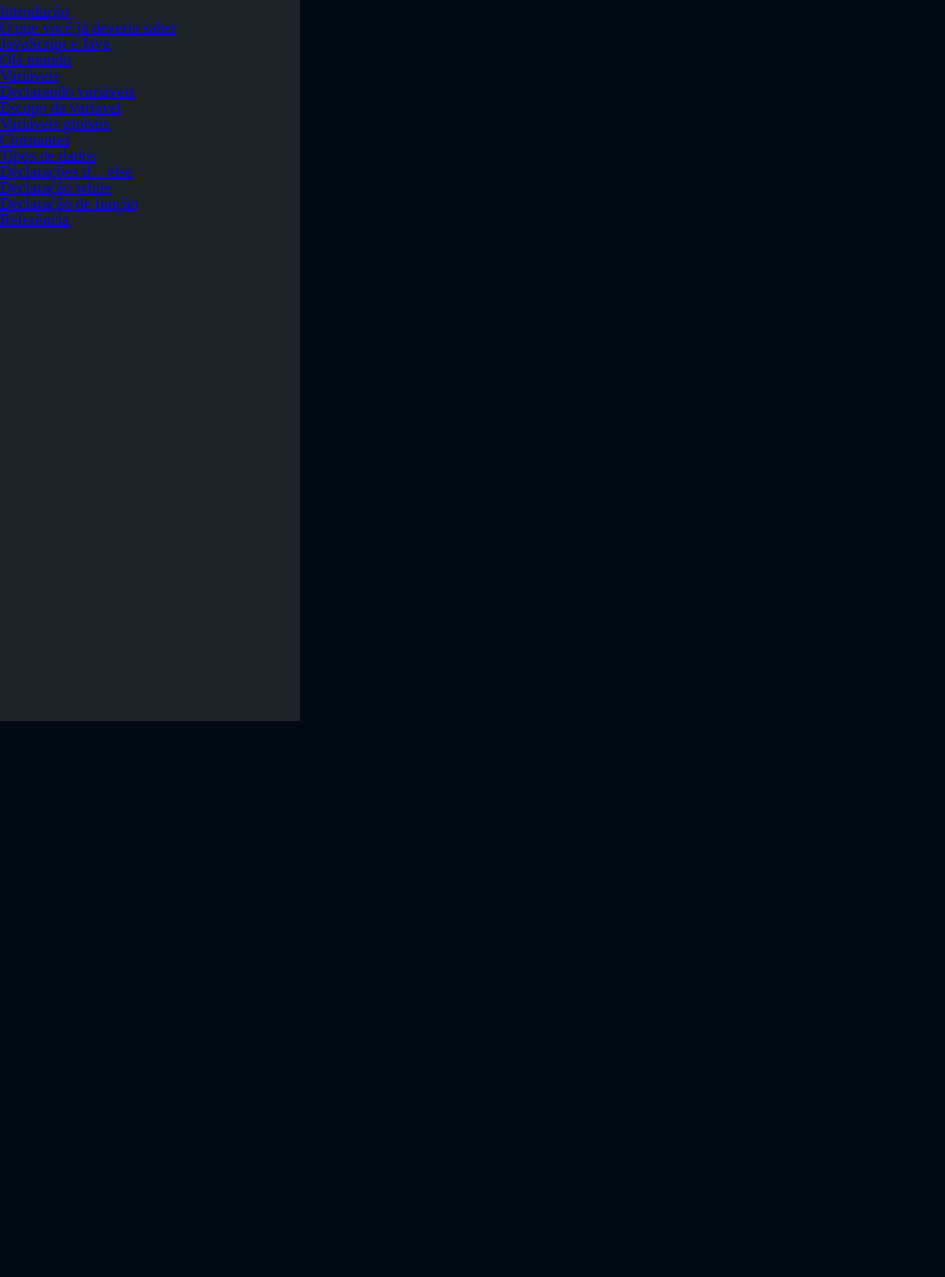
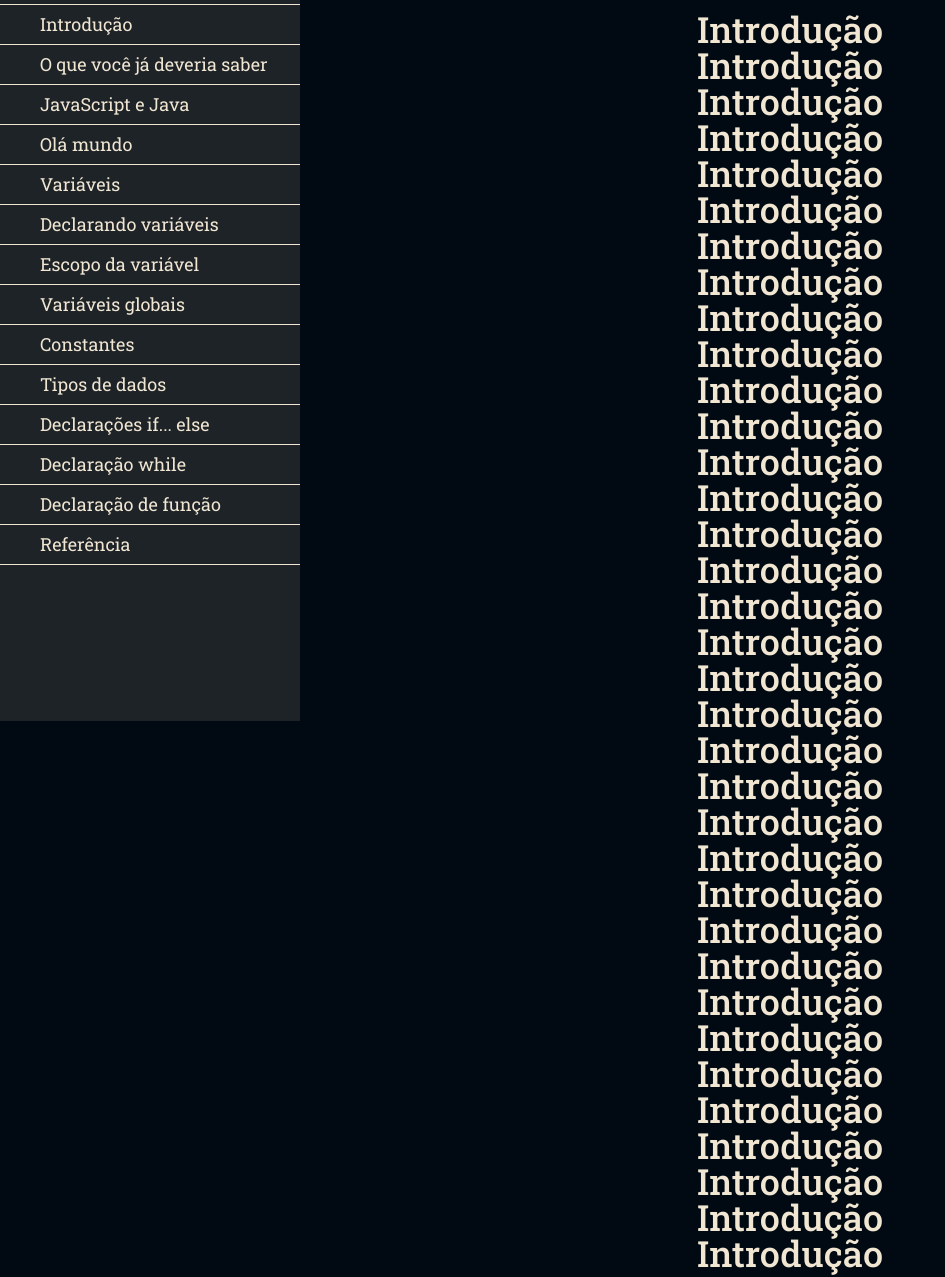
Before and after one commit to jpolivra/javascript-tdp-fcc, a plain HTML site: page index.html in a window 1280 px wide. Shown: the part 79-1356 px from the top of the page, without its empty margins (0-945 px from the left). Before the commit the page ends 800 px from the top, so only its background shows below. Drawn offline with Linux system fonts and the light colour scheme.

Commit message:
Sidebar nav fixed

```diff
--- a/css/style.css
+++ b/css/style.css
@@ -62,8 +62,10 @@ body {
     background: #010A13;
 }
 
+/* Nav */
+
 nav#navbar {
-    height: 100%;
+    height: 100vh;
     width: 300px;
     position: fixed;
     z-index: 1;
@@ -75,10 +77,52 @@ nav#navbar {
 nav#navbar header img {
     margin-left: 40px;
     margin-top: 10px;
-    margin-bottom: 10px;
+    padding-bottom: 10px;
 }
 
-nav#navbar header a {
+nav header {
     width: 100%;
     border-bottom: 1px solid #F0E6D2;
 }
+
+nav ul li a {
+    font-family: 'Roboto Slab', serif;
+    text-decoration: none;
+    font-size: 1.125em;
+    margin-left: 40px;
+    color: #F0E6D2;
+    max-width: 177px;
+}
+
+nav ul li {
+    margin-top: 10px;
+    padding-bottom: 10px;
+    width: 300px;
+    border-bottom: 1px solid #F0E6D2;
+}
+
+/* Utilizo da div#nav-clone para deixar a nav fixada, mas mesmo assim ainda manter um efeito de display block empurrando a section de texto*/
+
+div#nav-clone {
+    height: 100%;
+    width: 300px;
+}
+
+main {
+    display: flex;
+}
+
+main div#text-div {
+    flex-grow: 1;
+    display: flex;
+    flex-direction: column;
+    align-items: center;
+    padding-top: 90px;
+}
+
+main div#text-div section header h2{
+    font-family: 'Roboto Slab', serif;
+    font-size: 2.25em;
+    color: #F0E6D2;
+    font-weight: 500;
+}
--- a/index.html
+++ b/index.html
@@ -6,9 +6,14 @@
     <meta name="viewport" content="width=device-width, initial-scale=1.0">
     <title>JavaScript | TDP</title>
     <link rel="stylesheet" href="./css/style.css">
+    <link rel="preconnect" href="https://fonts.gstatic.com">
+    <link href="https://fonts.googleapis.com/css2?family=Roboto+Slab:wght@400;500&display=swap" rel="stylesheet">
 </head>
 <body>
     <main id="main-doc">
+        <div id="nav-clone">
+            <h1>Clone</h1>
+        </div>
         <nav id="navbar">
             <header><a href="#"><img src="./img/logo.svg" alt=""></a></header>
             <ul>
@@ -30,10 +35,112 @@
         </nav>
         <div id="text-div">
             <section id="intro" class="main-section">
-                <header></header>
+                <header><h2>Introdução</h2></header>
+            </section>
+            <section id="intro" class="main-section">
+                <header><h2>Introdução</h2></header>
+            </section>
+            <section id="intro" class="main-section">
+                <header><h2>Introdução</h2></header>
+            </section>
+            <section id="intro" class="main-section">
+                <header><h2>Introdução</h2></header>
+            </section>
+            <section id="intro" class="main-section">
+                <header><h2>Introdução</h2></header>
+            </section>
+            <section id="intro" class="main-section">
+                <header><h2>Introdução</h2></header>
+            </section>
+            <section id="intro" class="main-section">
+                <header><h2>Introdução</h2></header>
+            </section>
+            <section id="intro" class="main-section">
+                <header><h2>Introdução</h2></header>
+            </section>
+            <section id="intro" class="main-section">
+                <header><h2>Introdução</h2></header>
+            </section>
+            <section id="intro" class="main-section">
+                <header><h2>Introdução</h2></header>
+            </section>
+            <section id="intro" class="main-section">
+                <header><h2>Introdução</h2></header>
+            </section>
+            <section id="intro" class="main-section">
+                <header><h2>Introdução</h2></header>
+            </section>
+            <section id="intro" class="main-section">
+                <header><h2>Introdução</h2></header>
+            </section>
+            <section id="intro" class="main-section">
+                <header><h2>Introdução</h2></header>
+            </section>
+            <section id="intro" class="main-section">
+                <header><h2>Introdução</h2></header>
+            </section>
+            <section id="intro" class="main-section">
+                <header><h2>Introdução</h2></header>
+            </section>
+            <section id="intro" class="main-section">
+                <header><h2>Introdução</h2></header>
+            </section>
+            <section id="intro" class="main-section">
+                <header><h2>Introdução</h2></header>
+            </section>
+            <section id="intro" class="main-section">
+                <header><h2>Introdução</h2></header>
+            </section>
+            <section id="intro" class="main-section">
+                <header><h2>Introdução</h2></header>
+            </section>
+            <section id="intro" class="main-section">
+                <header><h2>Introdução</h2></header>
+            </section>
+            <section id="intro" class="main-section">
+                <header><h2>Introdução</h2></header>
+            </section>
+            <section id="intro" class="main-section">
+                <header><h2>Introdução</h2></header>
+            </section>
+            <section id="intro" class="main-section">
+                <header><h2>Introdução</h2></header>
+            </section>
+            <section id="intro" class="main-section">
+                <header><h2>Introdução</h2></header>
+            </section>
+            <section id="intro" class="main-section">
+                <header><h2>Introdução</h2></header>
+            </section>
+            <section id="intro" class="main-section">
+                <header><h2>Introdução</h2></header>
+            </section>
+            <section id="intro" class="main-section">
+                <header><h2>Introdução</h2></header>
+            </section>
+            <section id="intro" class="main-section">
+                <header><h2>Introdução</h2></header>
+            </section>
+            <section id="intro" class="main-section">
+                <header><h2>Introdução</h2></header>
+            </section>
+            <section id="intro" class="main-section">
+                <header><h2>Introdução</h2></header>
+            </section>
+            <section id="intro" class="main-section">
+                <header><h2>Introdução</h2></header>
+            </section>
+            <section id="intro" class="main-section">
+                <header><h2>Introdução</h2></header>
+            </section>
+            <section id="intro" class="main-section">
+                <header><h2>Introdução</h2></header>
+            </section>
+            <section id="intro" class="main-section">
+                <header><h2>Introdução</h2></header>
             </section>
             <section id="deveria_saber" class="main-section">
-                <header></header>
+                <header></h2></header>
             </section>
             <section id="javascript_e_java" class="main-section">
                 <header></header>
```
